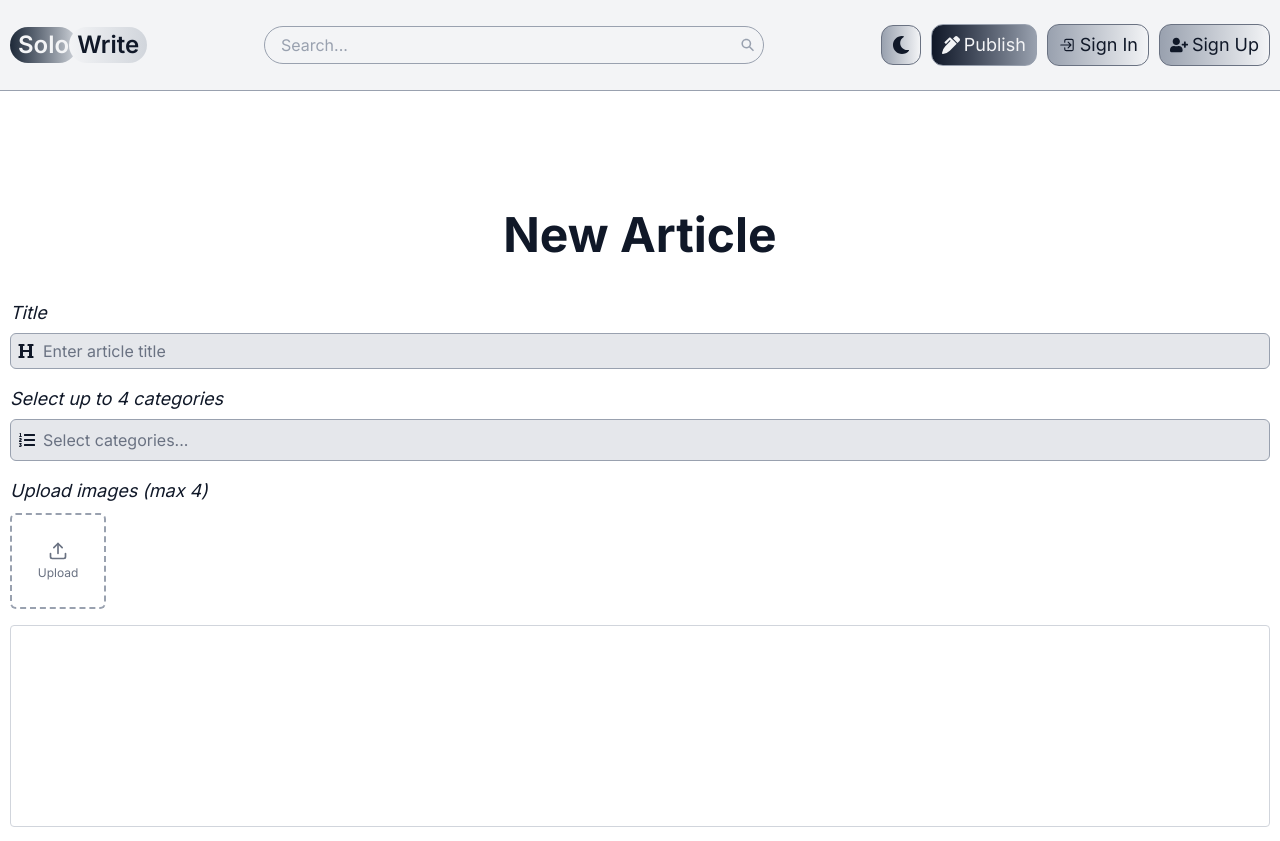
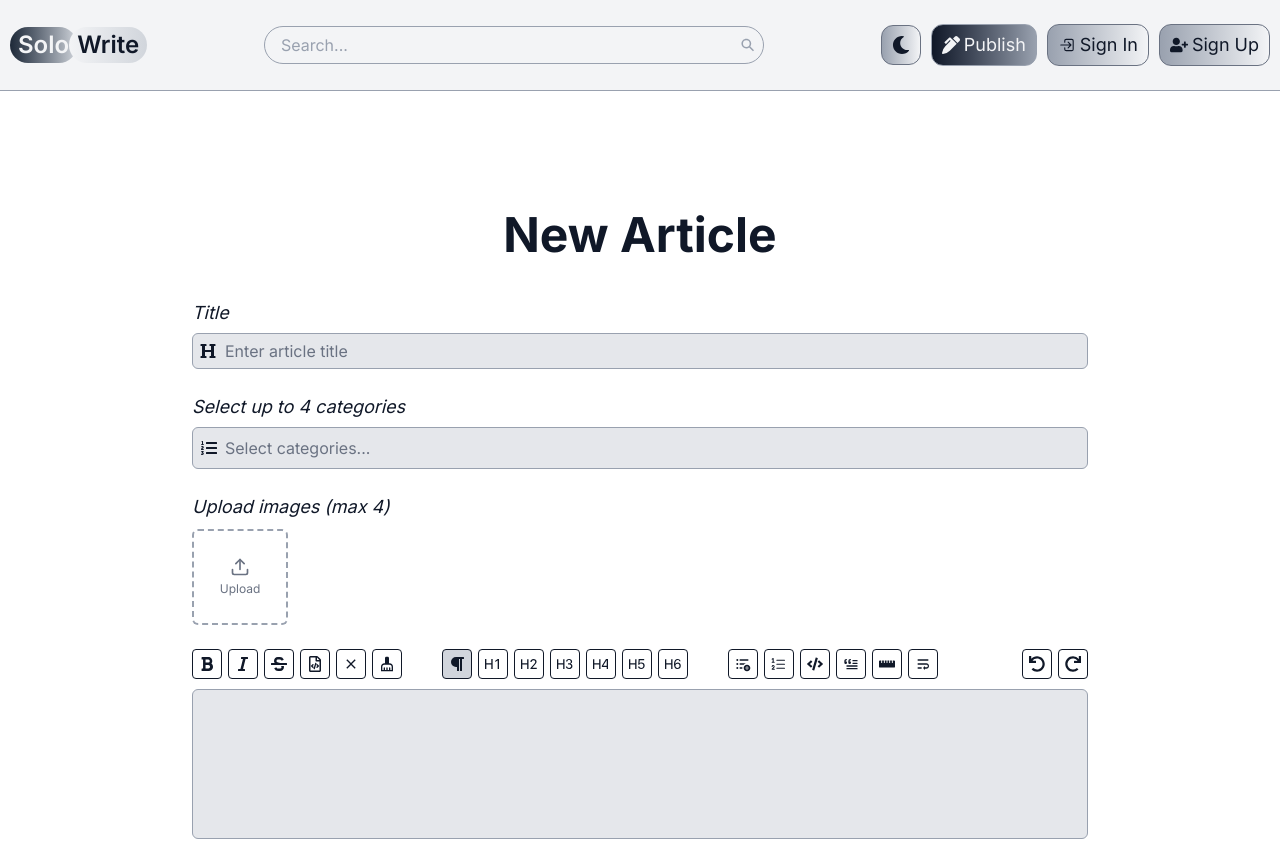
Before and after one commit to PavAndrei/solo-write-2.0, a React (Vite) app in the folder client/: page /editor in a window 1280 px wide. Shown: the top 841 px of the page. Built offline with nearby package versions, Linux system fonts and the light colour scheme.

Commit message:
feat: implement toolbar for the editor component

```diff
--- a/client/package.json
+++ b/client/package.json
@@ -13,8 +13,9 @@
     "@hookform/resolvers": "^5.1.1",
     "@reduxjs/toolkit": "^2.8.2",
     "@tailwindcss/vite": "^4.1.11",
-    "@tiptap/react": "^3.0.5",
-    "@tiptap/starter-kit": "^3.0.5",
+    "@tiptap/pm": "^3.0.6",
+    "@tiptap/react": "^3.0.6",
+    "@tiptap/starter-kit": "^3.0.6",
     "clsx": "^2.1.1",
     "framer-motion": "^12.19.2",
     "react": "^19.0.0",
--- /dev/null
+++ b/client/src/components/TipTap.tsx
@@ -0,0 +1,30 @@
+import { FC } from 'react';
+import { EditorContent, useEditor } from '@tiptap/react';
+import StarterKit from '@tiptap/starter-kit';
+import { Toolbar } from './Toolbar';
+
+interface TipTapProps {
+  onChange: (text: string) => void;
+}
+
+export const TipTap: FC<TipTapProps> = ({ onChange }) => {
+  const editor = useEditor({
+    extensions: [StarterKit.configure()],
+    editorProps: {
+      attributes: {
+        class:
+          'bg-gray-200 outline-0 border rounded-md h-9 p-8 text-sm md:text-base focus:border-gray-500 border-gray-400 focus:border-2 transition-all duration-300 ease-in-out text-gray-900 z-0 min-h-[150px] editor h-full',
+      },
+    },
+    onUpdate({ editor }) {
+      onChange(editor.getHTML());
+    },
+  });
+
+  return (
+    <div className="flex flex-col justify-stretch min-h-[250px]">
+      <Toolbar editor={editor} />
+      <EditorContent editor={editor} />
+    </div>
+  );
+};
--- /dev/null
+++ b/client/src/components/Toolbar.tsx
@@ -0,0 +1,209 @@
+import { useEditorState, type Editor } from '@tiptap/react';
+import { ToolbarButton } from './ToolbarButton';
+import {
+  FaBold,
+  FaItalic,
+  FaParagraph,
+  FaRegFileCode,
+  FaStrikethrough,
+  FaCode,
+  FaRulerHorizontal,
+  FaUndo,
+  FaRedo,
+} from 'react-icons/fa';
+import {
+  MdOutlineClear,
+  MdCleaningServices,
+  MdFormatListBulletedAdd,
+  MdOutlineWrapText,
+} from 'react-icons/md';
+import { BsTypeH1, BsTypeH2, BsTypeH3, BsTypeH4, BsTypeH5, BsTypeH6 } from 'react-icons/bs';
+import { GoListOrdered } from 'react-icons/go';
+import { TbBlockquote } from 'react-icons/tb';
+
+export const Toolbar = ({ editor }: { editor: Editor }) => {
+  const editorState = useEditorState({
+    editor,
+    selector: (ctx) => {
+      return {
+        isBold: ctx.editor.isActive('bold'),
+        canBold: ctx.editor.can().chain().focus().toggleBold().run(),
+        isItalic: ctx.editor.isActive('italic'),
+        canItalic: ctx.editor.can().chain().focus().toggleItalic().run(),
+        isStrike: ctx.editor.isActive('strike'),
+        canStrike: ctx.editor.can().chain().focus().toggleStrike().run(),
+        isCode: ctx.editor.isActive('code'),
+        canCode: ctx.editor.can().chain().focus().toggleCode().run(),
+        canClearMarks: ctx.editor.can().chain().focus().unsetAllMarks().run(),
+        isParagraph: ctx.editor.isActive('paragraph'),
+        isHeading1: ctx.editor.isActive('heading', { level: 1 }),
+        isHeading2: ctx.editor.isActive('heading', { level: 2 }),
+        isHeading3: ctx.editor.isActive('heading', { level: 3 }),
+        isHeading4: ctx.editor.isActive('heading', { level: 4 }),
+        isHeading5: ctx.editor.isActive('heading', { level: 5 }),
+        isHeading6: ctx.editor.isActive('heading', { level: 6 }),
+        isBulletList: ctx.editor.isActive('bulletList'),
+        isOrderedList: ctx.editor.isActive('orderedList'),
+        isCodeBlock: ctx.editor.isActive('codeBlock'),
+        isBlockquote: ctx.editor.isActive('blockquote'),
+        canUndo: ctx.editor.can().chain().focus().undo().run(),
+        canRedo: ctx.editor.can().chain().focus().redo().run(),
+      };
+    },
+  });
+
+  if (!editor) {
+    return null;
+  }
+
+  return (
+    <div className="flex flex-col gap-3 mb-2.5 md:flex-row md:gap-10 ">
+      <div className="flex gap-1.5">
+        <ToolbarButton
+          onClick={() => editor.chain().focus().toggleBold().run()}
+          disabled={!editorState.canBold}
+          isActive={editorState.isBold}
+        >
+          <FaBold />
+        </ToolbarButton>
+
+        <ToolbarButton
+          onClick={() => editor.chain().focus().toggleItalic().run()}
+          disabled={!editorState.canItalic}
+          isActive={editorState.isItalic}
+        >
+          <FaItalic />
+        </ToolbarButton>
+
+        <ToolbarButton
+          onClick={() => editor.chain().focus().toggleStrike().run()}
+          disabled={!editorState.canStrike}
+          isActive={editorState.isStrike}
+        >
+          <FaStrikethrough />
+        </ToolbarButton>
+
+        <ToolbarButton
+          onClick={() => editor.chain().focus().toggleCode().run()}
+          disabled={!editorState.canCode}
+          isActive={editorState.isCode}
+        >
+          <FaRegFileCode />
+        </ToolbarButton>
+
+        <ToolbarButton onClick={() => editor.chain().focus().unsetAllMarks().run()}>
+          <MdOutlineClear />
+        </ToolbarButton>
+
+        <ToolbarButton onClick={() => editor.chain().focus().clearNodes().run()}>
+          <MdCleaningServices />
+        </ToolbarButton>
+      </div>
+
+      <div className="flex gap-1.5">
+        <ToolbarButton
+          onClick={() => editor.chain().focus().setParagraph().run()}
+          isActive={editorState.isParagraph}
+        >
+          <FaParagraph />
+        </ToolbarButton>
+
+        <ToolbarButton
+          onClick={() => editor.chain().focus().toggleHeading({ level: 1 }).run()}
+          isActive={editorState.isHeading1}
+        >
+          <BsTypeH1 />
+        </ToolbarButton>
+
+        <ToolbarButton
+          onClick={() => editor.chain().focus().toggleHeading({ level: 2 }).run()}
+          isActive={editorState.isHeading2}
+        >
+          <BsTypeH2 />
+        </ToolbarButton>
+
+        <ToolbarButton
+          onClick={() => editor.chain().focus().toggleHeading({ level: 3 }).run()}
+          isActive={editorState.isHeading3}
+        >
+          <BsTypeH3 />
+        </ToolbarButton>
+
+        <ToolbarButton
+          onClick={() => editor.chain().focus().toggleHeading({ level: 4 }).run()}
+          isActive={editorState.isHeading4}
+        >
+          <BsTypeH4 />
+        </ToolbarButton>
+
+        <ToolbarButton
+          onClick={() => editor.chain().focus().toggleHeading({ level: 5 }).run()}
+          isActive={editorState.isHeading5}
+        >
+          <BsTypeH5 />
+        </ToolbarButton>
+
+        <ToolbarButton
+          onClick={() => editor.chain().focus().toggleHeading({ level: 6 }).run()}
+          isActive={editorState.isHeading6}
+        >
+          <BsTypeH6 />
+        </ToolbarButton>
+      </div>
+
+      <div className="flex gap-1.5 flex-1">
+        <ToolbarButton
+          onClick={() => editor.chain().focus().toggleBulletList().run()}
+          isActive={editorState.isBulletList}
+        >
+          <MdFormatListBulletedAdd />
+        </ToolbarButton>
+
+        <ToolbarButton
+          onClick={() => editor.chain().focus().toggleOrderedList().run()}
+          isActive={editorState.isOrderedList}
+        >
+          <GoListOrdered />
+        </ToolbarButton>
+
+        <ToolbarButton
+          onClick={() => editor.chain().focus().toggleCodeBlock().run()}
+          isActive={editorState.isCodeBlock}
+        >
+          <FaCode />
+        </ToolbarButton>
+
+        <ToolbarButton
+          onClick={() => editor.chain().focus().toggleBlockquote().run()}
+          isActive={editorState.isBlockquote}
+        >
+          <TbBlockquote />
+        </ToolbarButton>
+
+        <ToolbarButton onClick={() => editor.chain().focus().setHorizontalRule().run()}>
+          <FaRulerHorizontal />
+        </ToolbarButton>
+
+        <ToolbarButton onClick={() => editor.chain().focus().setHardBreak().run()}>
+          <MdOutlineWrapText />
+        </ToolbarButton>
+
+        <div className="flex gap-1.5 ml-auto mr-0">
+          <ToolbarButton
+            onClick={() => editor.chain().focus().undo().run()}
+            disabled={!editorState.canUndo}
+          >
+            <FaUndo />
+          </ToolbarButton>
+
+          <ToolbarButton
+            onClick={() => editor.chain().focus().redo().run()}
+            disabled={!editorState.canRedo}
+          >
+            <FaRedo />
+          </ToolbarButton>
+        </div>
+      </div>
+    </div>
+  );
+};
--- /dev/null
+++ b/client/src/components/ToolbarButton.tsx
@@ -0,0 +1,33 @@
+import clsx from 'clsx';
+import { FC, ReactNode } from 'react';
+
+interface ToolbarButtonProps {
+  onClick: () => void;
+  disabled?: boolean;
+  className?: string;
+  children: ReactNode;
+  isActive?: boolean;
+}
+
+export const ToolbarButton: FC<ToolbarButtonProps> = ({
+  onClick,
+  disabled,
+  className,
+  children,
+  isActive,
+}) => {
+  return (
+    <button
+      type="button"
+      onClick={onClick}
+      disabled={disabled}
+      className={clsx(
+        'cursor-pointer border p-1.5 rounded-sm hover:bg-gray-300 dark:hover:bg-gray-800 active:scale-90',
+        className,
+        isActive && 'bg-gray-300 dark:bg-gray-800'
+      )}
+    >
+      {children}
+    </button>
+  );
+};
--- a/client/src/index.css
+++ b/client/src/index.css
@@ -11,6 +11,14 @@ body,
 #root {
   width: 100%;
   height: 100%;
+  background: #f3f4f6;
+}
+
+html:has(.dark) {
+  background: #101828;
+  @variant dark {
+    background: black;
+  }
 }
 
 input[type='password']::-ms-reveal,
@@ -24,3 +32,31 @@ input:-webkit-autofill:focus {
     background-color 0s 600000s,
     color 0s 600000s !important;
 }
+
+.editor h1 {
+  @apply font-black text-5xl;
+}
+
+.editor h2 {
+  @apply font-extrabold text-4xl;
+}
+
+.editor h3 {
+  @apply font-bold text-3xl;
+}
+
+.editor h4 {
+  @apply font-semibold text-2xl;
+}
+
+.editor h5 {
+  @apply font-medium text-xl;
+}
+
+.editor h6 {
+  @apply font-normal text-lg;
+}
+
+.editor p {
+  @apply font-normal text-base;
+}
--- a/client/src/pages/Editor.tsx
+++ b/client/src/pages/Editor.tsx
@@ -4,11 +4,11 @@ import { Container } from '../components/Container';
 import { PageTitle } from '../components/PageTitle';
 import { TextField } from '../components/TextField';
 import { useForm, Controller } from 'react-hook-form';
-import { useEditor, EditorContent } from '@tiptap/react';
-import StarterKit from '@tiptap/starter-kit';
-import { useEffect } from 'react';
 import { MultipleImagesUploadField } from '../components/MultiplyImagesUploadField';
 import { CustomSelect } from '../components/CustomSelect';
+import { Button } from '../components/Button';
+import { MdSend } from 'react-icons/md';
+import { TipTap } from '../components/TipTap';
 
 interface EditorValues {
   title: string;
@@ -24,18 +24,8 @@ export const Editor = () => {
     register,
     handleSubmit,
     control,
-    setValue,
     formState: { errors },
   } = useForm<EditorValues>();
-
-  const editor = useEditor({
-    extensions: [StarterKit],
-    content: '',
-    onUpdate({ editor }) {
-      const html = editor.getHTML();
-      setValue('content', html);
-    },
-  });
 
   const onSubmit = (data: EditorValues) => {
     console.log('📝 Article submitted:', {
@@ -44,24 +34,15 @@ export const Editor = () => {
     });
   };
 
-  useEffect(() => {
-    return () => {
-      editor?.destroy();
-    };
-  }, [editor]);
-
   return (
     <AnimatePresence>
       <AnimationProvider>
         <Container>
           <section className="py-[60px] md:py-[100px] xl:py-[120px]">
-            <div className="flex flex-col w-full">
+            <div className="flex flex-col w-full max-w-4xl mx-auto">
               <PageTitle>New Article</PageTitle>
 
-              <form
-                className="flex flex-col mx-auto gap-4 w-full"
-                onSubmit={handleSubmit(onSubmit)}
-              >
+              <form className="flex flex-col gap-6 w-full" onSubmit={handleSubmit(onSubmit)}>
                 <TextField
                   labelText="Title"
                   placeholder="Enter article title"
@@ -69,6 +50,7 @@ export const Editor = () => {
                   {...register('title', { required: 'Title is required' })}
                   error={errors.title?.message}
                 />
+
                 <Controller
                   name="category"
                   control={control}
@@ -117,21 +99,18 @@ export const Editor = () => {
                   name="content"
                   control={control}
                   defaultValue=""
-                  rules={{ required: 'Content is required' }}
-                  render={({ field }) => (
-                    <div className="border border-gray-300 rounded group">
-                      <EditorContent editor={editor} className="min-h-[200px] p-2 w-full h-full" />
-                    </div>
-                  )}
+                  render={({ field }) => <TipTap onChange={field.onChange} />}
                 />
-                {errors.content && <p className="text-red-500 text-sm">{errors.content.message}</p>}
 
-                <button
+                <Button
                   type="submit"
-                  className="bg-blue-600 text-white px-4 py-2 rounded hover:bg-blue-700 transition"
+                  size="lg"
+                  variant="light"
+                  className="self-end mt-4 hover:scale-100 hover:translate-y-2 transition-transform duration-300 ease-in-out"
                 >
-                  Publish Article
-                </button>
+                  Publish an article
+                  <MdSend className="ml-2" />
+                </Button>
               </form>
             </div>
           </section>
```
Also changed, not shown: 1 other file (tests, documents, lock files or other folders).
